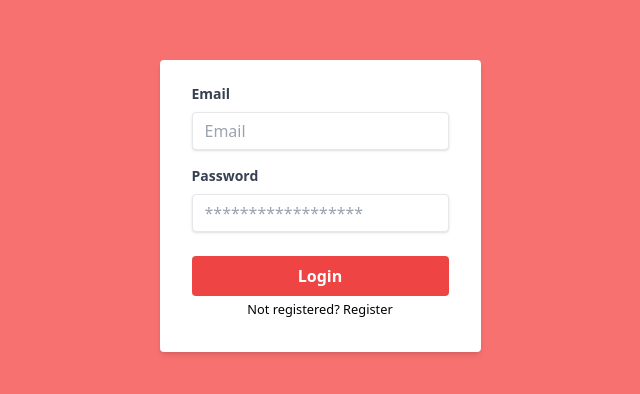
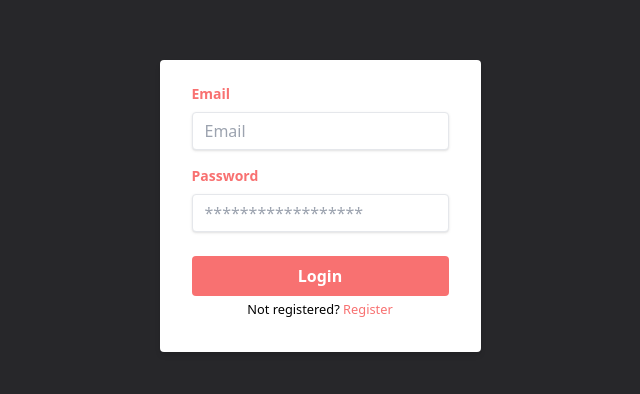
Before and after one commit to RobertoZeppilli/messenger, a React (Create React App) app: page /login in a window 1280 px wide. Shown: the part 186-580 px from the top of the page, without its empty margins (320-960 px from the left). Built offline with nearby package versions, Linux system fonts and the light colour scheme; no server answers.

Commit message:
emoji picker fixed

```diff
--- a/src/components/Loading.js
+++ b/src/components/Loading.js
@@ -1,9 +1,10 @@
 import React from 'react'
+import { FaSpinner } from 'react-icons/fa'
 
 const Loading = () => {
   return (
-    <div style={{position: "relative"}}>
-        <h2 style={{position: "fixed", top: "50%", left: "50%", transform: "translate(-50%, -50%)",}}>Loading...</h2>
+    <div className="bg-zinc-700 h-screen text-red-300 flex items-center justify-center" style={{ position: "relative" }}>
+      <FaSpinner className="animate-spin" size={50} />
     </div>
   )
 }
--- a/src/components/MessageForm.js
+++ b/src/components/MessageForm.js
@@ -6,6 +6,7 @@ import { Picker } from 'emoji-mart'
 import { FiSmile } from 'react-icons/fi'
 import { BsUpload } from "react-icons/bs"
 import { FiSend } from 'react-icons/fi'
+import { styles } from './styles'
 
 const MessageForm = ({ sendMessage, message, setMessage, setMedia }) => {
     const [chooseEmoji, setChooseEmoji] = useState(false)
@@ -35,7 +36,7 @@ const MessageForm = ({ sendMessage, message, setMessage, setMedia }) => {
     }, [emojiRef]);
 
     return (
-        <form className="w-full flex items-center justify-center gap-3 p-3" onSubmit={sendMessage} >
+        <form className={styles.form} onSubmit={sendMessage} >
 
             <label htmlFor="image">
                 <BsUpload className="text-red-300" style={{ cursor: "pointer" }} size={20} />
@@ -46,17 +47,16 @@ const MessageForm = ({ sendMessage, message, setMessage, setMedia }) => {
                 <FiSmile className="text-red-300" style={{ cursor: "pointer" }} size={20} onClick={() => setChooseEmoji(true)} />
             </label>
 
-            {chooseEmoji && <div className="emoji-table" ref={emojiRef}>
+            {chooseEmoji && <div className={styles.emojiPicker} ref={emojiRef}>
                 <Picker
                     exclude={["search"]}
                     theme="dark"
                     onSelect={addEmoji}
-                    style={{ position: 'absolute', top: '50%', right: '50%', transform: "translate(-50%, -50%)" }}
+                    onClick={() => setChooseEmoji(false)}
                 />
             </div>}
 
-            <input className="w-3/4 focus:outline-none
-    focus:shadow-outline p-2" type="text" placheolder="Enter Message..." value={message} onChange={(e) => setMessage(e.target.value)} />
+            <input className={styles.messageInput} type="text" placheolder="Enter Message..." value={message} onChange={(e) => setMessage(e.target.value)} />
 
             <div>
                 <button className="text-red-300">
--- a/src/components/User.js
+++ b/src/components/User.js
@@ -24,17 +24,19 @@ const User = ({ user, user1, selectUser, chat }) => {
         <>
             <div className={`${styles.userBox} ${chat.name === user.name && styles.selectedUserBox}`} onClick={() => selectUser(user)}>
                 <div className={styles.flexCenter}>
-                    <div className="flex items-center gap-3">
+                    <div className={styles.profileInfo}>
                         <img src={user.avatar || Img} alt="avatar" className={`${styles.avatar} ${user.isOnline ? "border-green-500" : "border-red-500"}`} />
-                        <h4 className="hidden lg:inline-flex lg:font-semibold lg:text-red-300">{user.name}</h4>
-                        {lastMessage && lastMessage.from !== user1 && lastMessage.unread && (<small className="text-sm">
-                            New
-                        </small>)}
+                        <div className={styles.profileNameContainer}>
+                            <h4 className="font-semibold text-red-300 text-center">{user.name}</h4>
+                            {lastMessage && lastMessage.from !== user1 && lastMessage.unread && (<span className={styles.newMessage}>
+
+                            </span>)}
+                        </div>
                     </div>
                 </div>
                 <div>
                     {lastMessage && (
-                        <p className="truncate mt-2">
+                        <p className={styles.lastMessage}>
                             <span className={`${lastMessage.from === user1 && "mr-3"}`}>{lastMessage.from === user1 ? "Me:" : null}</span>
                             {lastMessage.message}
                         </p>)}
--- a/src/components/styles/index.js
+++ b/src/components/styles/index.js
@@ -8,7 +8,6 @@ const logo = `
     text-2xl
     text-white
 `
-
 const navButtonNoMargin = `
     ml-5
     hover:text-red-300
@@ -23,27 +22,28 @@ const navButtonMargin = `
     font-bold
     p-1
 `
-
 const userBox = `
     bg-zinc-900
     cursor-pointer
     py-4 px-2
     text-white
+    border-b
+    border-red-200
 `
 const selectedUserBox = `
     bg-zinc-700
     cursor-pointer
 `
-
 const flexCenter = `
     flex items-center justify-between
+    w-full
 `
-
 const avatar = `
     h-10 w-10
     rounded-full
     object-cover
     border-4 bg-white
+    self-start
 `
 const sender = `
     self-start text-left
@@ -56,7 +56,6 @@ const message = `
     w-full
     rounded-md
 `
-
 const myMessage = `
     bg-red-300
     text-white
@@ -67,6 +66,59 @@ const senderMessage = `
     text-white
     font-semibold
 `
+const newMessage = `
+    w-2
+    h-2
+    rounded-full
+    bg-red-300
+    animate-ping
+    absolute
+    bottom-2
+    left-12
+`
+const profileInfo = `
+    flex flex-col
+    items-center justify-center
+    sm:flex-row
+    lg:justify-start
+    gap-3
+    w-full
+`
+const profileNameContainer = `
+    flex
+    items-center justify-start
+    gap-4
+    relative
+    w-full
+`
+const lastMessage = `
+    hidden
+    lg:inline-flex
+    truncate
+    mt-2
+`
+const form = `
+w-full flex items-center justify-center gap-3 p-3
+`
+const messageInput = `
+    w-3/4
+    focus:outline-none
+    focus:shadow-outline
+    p-2
+    caret-red-400
+`
+
+const emojiPicker = `
+    absolute
+    inset-x-20
+    bottom-1/4
+`
+
+
+
+
+
+
 
 export const styles = {
     navbar,
@@ -82,4 +134,11 @@ export const styles = {
     message,
     myMessage,
     senderMessage,
+    newMessage,
+    profileInfo,
+    profileNameContainer,
+    lastMessage,
+    form,
+    messageInput,
+    emojiPicker
 }
--- a/src/pages/Login.js
+++ b/src/pages/Login.js
@@ -88,7 +88,7 @@ const Login = () => {
                     <button className={styles.formButton} type="submit" disabled={loading}>
                         {loading ? "Logging in..." : 'Login'}
                     </button>
-                    <small>Not registered? <Link to="/register">Register</Link></small>
+                    <small>Not registered? <Link to="/register" className="text-red-400 hover:text-red-500">Register</Link></small>
                 </div>
             </form>
 
--- a/src/pages/Register.js
+++ b/src/pages/Register.js
@@ -79,7 +79,7 @@ const Register = () => {
                     <button className={styles.formButton} type="button" disabled={loading}>
                         {loading ? "Registering..." : 'Register'}
                     </button>
-                    <small>Have an account? <Link to="/login">Login</Link></small>
+                    <small>Have an account? <Link to="/login" className={styles.otherPage}>Login</Link></small>
                 </div>
             </form>
 
--- a/src/pages/styles/index.js
+++ b/src/pages/styles/index.js
@@ -9,12 +9,14 @@ const input = `
     leading-tight
     focus:outline-none
     focus:shadow-outline
+    caret-red-400
 `
 const label = `
     block
     text-gray-700
     text-sm font-bold
     mb-2
+    text-red-400
 `
 const form = `
     bg-white
@@ -33,8 +35,8 @@ const formActions = `
     items-center justify-between
 `
 const formButton = `
-    bg-red-500
-    hover:bg-red-700
+    bg-red-400
+    hover:bg-red-500
     w-full text-white
     font-bold
     py-2 px-4
@@ -46,7 +48,7 @@ const formButton = `
 
 const container = `
     h-screen
-    bg-red-400
+    bg-zinc-800
     flex items-center justify-center
     p-2
 `
@@ -105,6 +107,12 @@ const noChat = `
     text-center
     py-4
 `
+
+const otherPage = `
+    text-red-400
+    hover:text-red-500
+    transition duration-150 ease-in-out
+`
 export const styles = {
     form,
     label,
@@ -123,4 +131,5 @@ export const styles = {
     chatMessages,
     chatForm,
     noChat,
+    otherPage
 }
```
